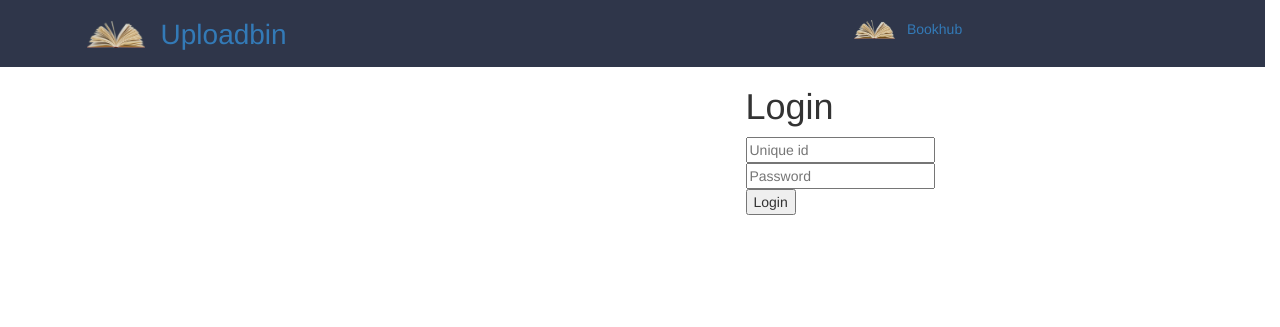
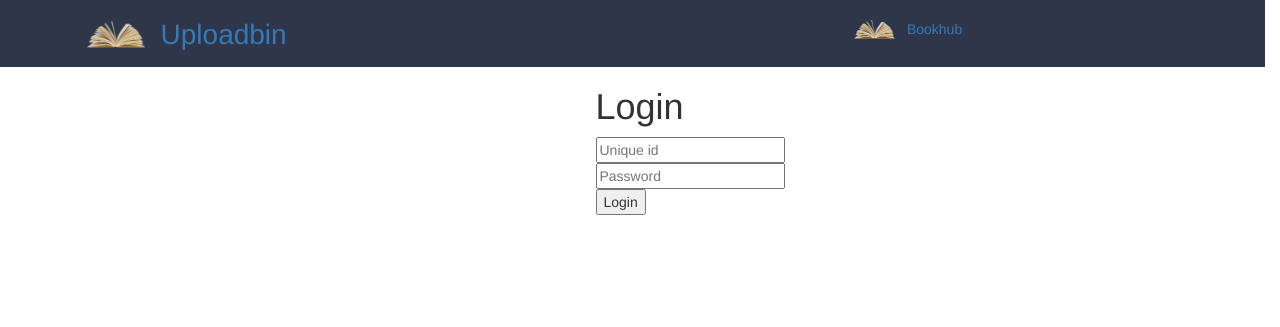
Before and after one commit to Rishabh04-02/uploadbin, a PHP site: page /admin/ in a window 1280 px wide. Shown: the top 327 px of the page. Run offline with PHP 8.4, Linux system fonts and the light colour scheme.

Commit message:
minor fixes

```diff
--- a/sharing/css/style.css
+++ b/sharing/css/style.css
@@ -19,7 +19,7 @@ padding-right: 3%;
 z-index: 1;
 }
 #login-form{
-padding-left: 400px;
+padding-left: 100px;
 
 }
 .row a{
```
Also changed, not shown: index.php (+11 -1 lines), 4 other files.
